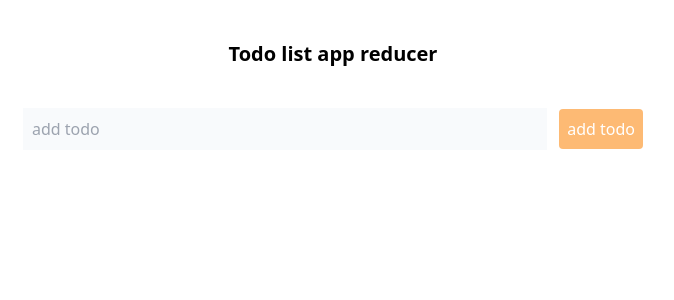
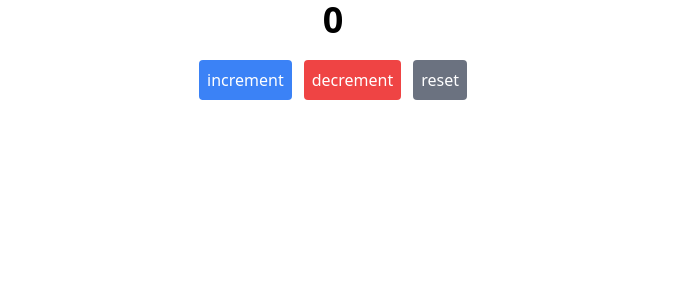
Before and after one commit to Mark-Alexis-Posadas/redux-practice, a React (Vite) app: page / in a window 1280 px wide. Shown: the top 300 px of the page, without its empty margins (307-981 px from the left). Built offline with nearby package versions, Linux system fonts and the light colour scheme.

Commit message:
added components folder and counter

```diff
--- a/src/App.jsx
+++ b/src/App.jsx
@@ -1,8 +1,9 @@
-import Todo from "./Todo/Todo";
+import Counter from "./components/Counter/Counter";
+
 const App = () => {
   return (
     <div className="text-center flex justify-center">
-      <Todo />
+      <Counter />
     </div>
   );
 };
--- a/src/Navbar.jsx
+++ /dev/null
@@ -1,6 +0,0 @@
-import { useSelector } from "react-redux";
-
-export default function Navbar() {
-  const cartCount = useSelector((state) => state.cartCount.value);
-  return <div>Number of cart {cartCount}</div>;
-}
--- a/src/Store.jsx
+++ /dev/null
@@ -1,20 +0,0 @@
-import { useDispatch } from "react-redux";
-import {
-  increment,
-  decrement,
-  incrementByAmount,
-} from "./features/counter/counterSlice";
-
-export default function Store() {
-  const dispatch = useDispatch();
-  return (
-    <div>
-      <h3>{}</h3>
-      <button onClick={() => dispatch(increment())}>increment</button>
-      <button onClick={() => dispatch(decrement())}>decrement</button>
-      <button onClick={() => dispatch(incrementByAmount(5))}>
-        increment by amount
-      </button>
-    </div>
-  );
-}
--- /dev/null
+++ b/src/components/Counter/Counter.jsx
@@ -0,0 +1,51 @@
+import React from "react";
+import { useDispatch, useSelector } from "react-redux";
+import {
+  decrement,
+  increment,
+  reset,
+} from "../../features/counter/counterSlice";
+
+export default function Counter() {
+  const count = useSelector((state) => state.counter.value);
+  const dispatch = useDispatch();
+
+  const handleIncrement = () => {
+    dispatch(increment());
+  };
+
+  const handleDecrement = () => {
+    dispatch(decrement());
+  };
+
+  const handleReset = () => {
+    dispatch(reset());
+  };
+
+  return (
+    <div>
+      <h1 className="text-4xl font-bold">{count}</h1>
+
+      <div className="flex items-center gap-3 mt-5">
+        <button
+          className="text-white p-2 rounded bg-blue-500"
+          onClick={handleIncrement}
+        >
+          increment
+        </button>
+        <button
+          className="text-white p-2 rounded bg-red-500"
+          onClick={handleDecrement}
+        >
+          decrement
+        </button>
+        <button
+          className="text-white p-2 rounded bg-gray-500"
+          onClick={handleReset}
+        >
+          reset
+        </button>
+      </div>
+    </div>
+  );
+}
--- a/src/Filter/FilterByCategory.jsx
+++ b/src/components/Filter/FilterByCategory.jsx
@@ -3,7 +3,7 @@ import { useDispatch, useSelector } from "react-redux";
 import {
   toggleCategory,
   selectFilteredProducts,
-} from "../features/filter/filterSlice";
+} from "../../features/filter/filterSlice";
 
 export default function FilterByCategory() {
   const [selectedCategories, setSelectedCategories] = useState([]);
--- a/src/Todo/Todo.jsx
+++ b/src/components/Todo/Todo.jsx
@@ -7,7 +7,7 @@ import {
   submitEditTodo,
   toggleModalEdit,
   checkTodoExistence,
-} from "../features/todo/todoSlice";
+} from "../../features/todo/todoSlice";
 
 import TodoItem from "./TodoItem";
 import TodoModal from "./TodoModal";
--- a/src/features/counter/counterSlice.js
+++ b/src/features/counter/counterSlice.js
@@ -4,8 +4,8 @@ const initialState = {
   value: 0,
 };
 
-export const cartCountSlice = createSlice({
-  name: "cartCount",
+export const counterSlice = createSlice({
+  name: "counter",
   initialState,
   reducers: {
     increment: (state) => {
@@ -14,12 +14,16 @@ export const cartCountSlice = createSlice({
     decrement: (state) => {
       state.value -= 1;
     },
+
+    reset: (state) => {
+      state.value = 0;
+    },
     incrementByAmount: (state, action) => {
       state.value += action.payload;
     },
   },
 });
 
-export const { increment, decrement, incrementByAmount } =
-  cartCountSlice.actions;
-export default cartCountSlice.reducer;
+export const { increment, decrement, reset, incrementByAmount } =
+  counterSlice.actions;
+export default counterSlice.reducer;
--- a/src/store/store.js
+++ b/src/store/store.js
@@ -1,10 +1,10 @@
 import { configureStore } from "@reduxjs/toolkit";
-import { cartCountSlice } from "../features/counter/counterSlice";
+import { counterSlice } from "../features/counter/counterSlice";
 import { todoSlice } from "../features/todo/todoSlice";
 import { filterCategorySlice } from "../features/filter/filterSlice";
 export const store = configureStore({
   reducer: {
-    cartCount: cartCountSlice.reducer,
+    counter: counterSlice.reducer,
     todos: todoSlice.reducer,
     filterByCategory: filterCategorySlice.reducer,
   },
```
Also changed, not shown: src/components/Todo/TodoItem.jsx (renamed from src/Todo/TodoItem.jsx), src/components/Todo/TodoModal.jsx (renamed from src/Todo/TodoModal.jsx).
